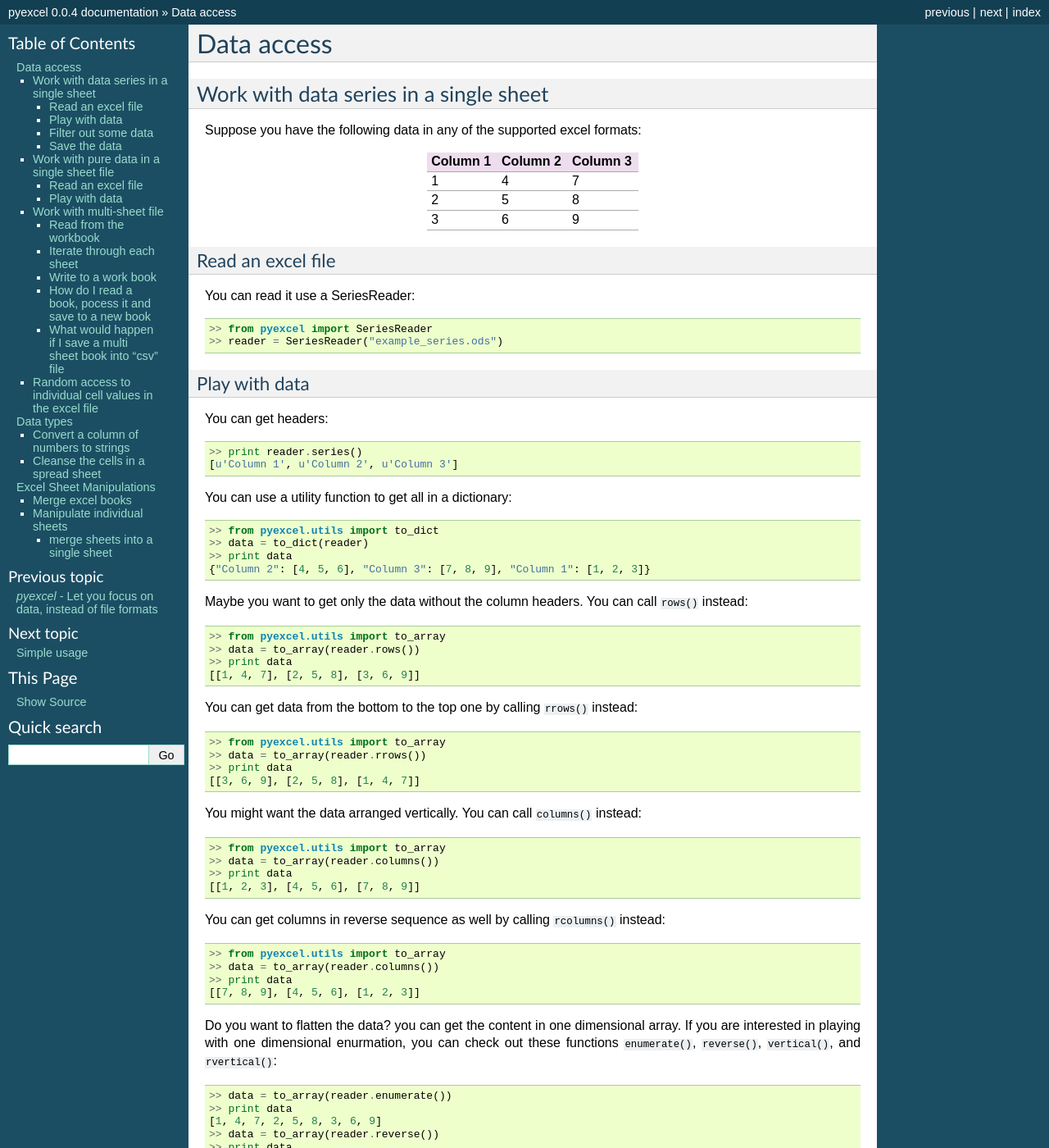
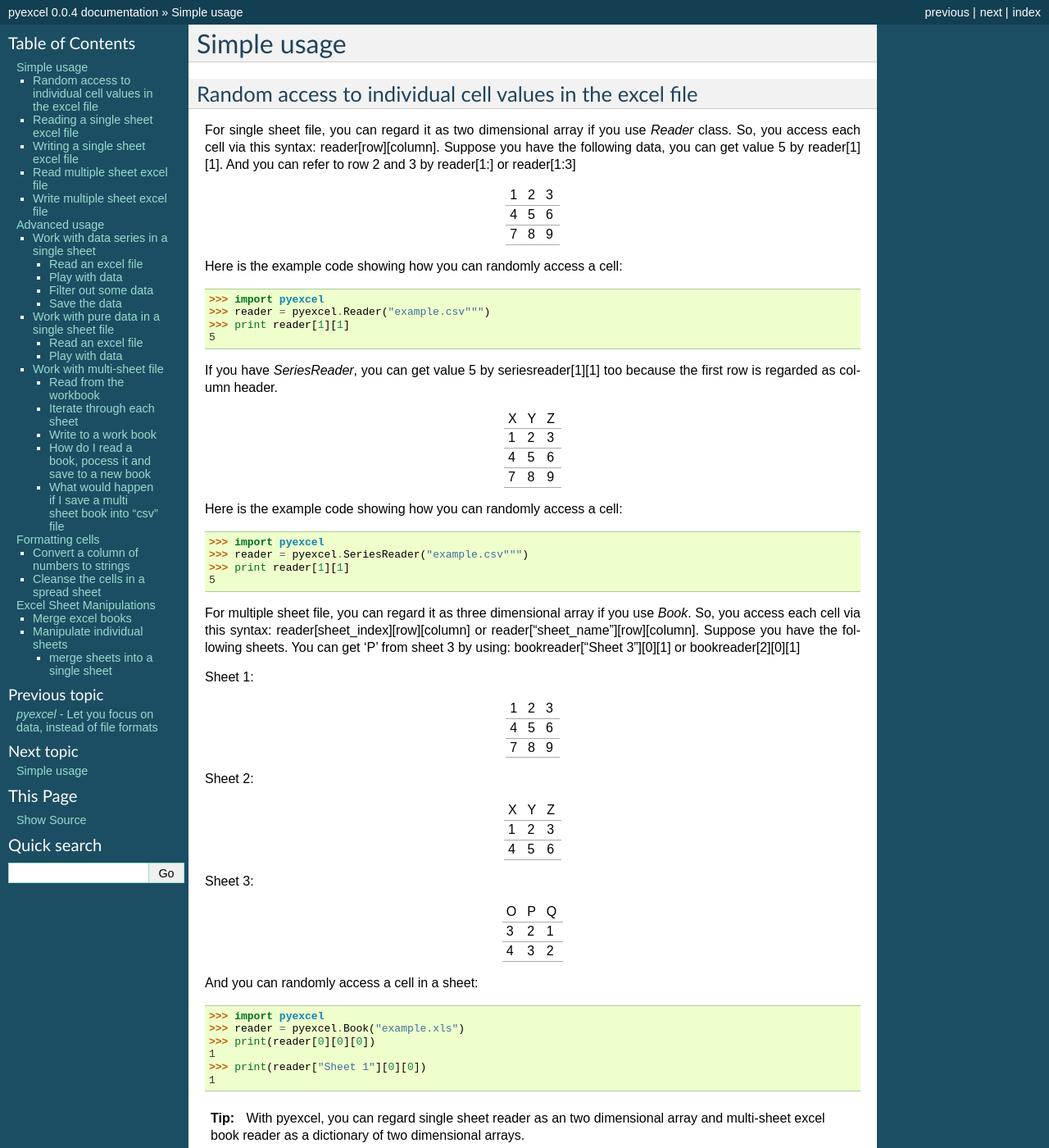
Before and after one commit to pyexcel/pyexcel, a Sphinx documentation site: the page built from doc/source/tutorial.rst, in a window 1280 px wide and 1400 px high. Shown: the whole window at 82% size. Built offline with Sphinx 7.4.7, drawn with Linux system fonts in a browser that asks for light colours; formulas are drawn with MathJax 3; pages that are not in the unit, such as notebooks, are missing from menus; some of the changed text lies outside the part shown.

```diff
--- a/doc/source/tutorial.rst
+++ b/doc/source/tutorial.rst
@@ -1,5 +1,260 @@
-Data access
-===========
+Simple usage
+=============
+
+Random access to individual cell values in the excel file
+---------------------------------------------------------
+
+For single sheet file, you can regard it as two dimensional array if you use `Reader` class. So, you access each cell via this syntax: reader[row][column]. Suppose you have the following data, you can get value 5 by reader[1][1]. And you can refer to row 2 and 3 by reader[1:] or reader[1:3]
+
+= = =
+1 2 3
+4 5 6
+7 8 9
+= = =
+
+Here is the example code showing how you can randomly access a cell::
+
+    >>> import pyexcel
+    >>> reader = pyexcel.Reader("example.csv""")
+    >>> print reader[1][1]
+    5
+
+If you have `SeriesReader`, you can get value 5 by seriesreader[1][1] too because the first row is regarded as column header.
+
+= = =
+X Y Z
+1 2 3
+4 5 6
+7 8 9
+= = =
+
+Here is the example code showing how you can randomly access a cell::
+
+    >>> import pyexcel
+    >>> reader = pyexcel.SeriesReader("example.csv""")
+    >>> print reader[1][1]
+    5
+
+For multiple sheet file, you can regard it as three dimensional array if you use `Book`. So, you access each cell via this syntax: reader[sheet_index][row][column] or reader["sheet_name"][row][column]. Suppose you have the following sheets. You can get 'P' from sheet 3 by using: bookreader["Sheet 3"][0][1] or bookreader[2][0][1]
+
+
+Sheet 1:
+
+= = =
+1 2 3
+4 5 6
+7 8 9
+= = =
+
+Sheet 2:
+
+= = =
+X Y Z
+1 2 3
+4 5 6
+= = =
+
+Sheet 3:
+
+= = =
+O P Q
+3 2 1
+4 3 2
+= = =
+
+And you can randomly access a cell in a sheet::
+
+    >>> import pyexcel
+    >>> reader = pyexcel.Book("example.xls")
+    >>> print(reader[0][0][0])
+    1
+    >>> print(reader["Sheet 1"][0][0])
+    1
+
+.. TIP::
+  With pyexcel, you can regard single sheet reader as an two dimensional array and multi-sheet excel book reader as a dictionary of two dimensional arrays.
+
+Reading a single sheet excel file
+---------------------------------
+Suppose you have a csv, xls, xlsx file as the following:
+
+= = =
+1 2 3
+4 5 6
+7 8 9
+= = =
+
+The following code will give you the data in json::
+
+    from pyexcel import Reader
+    from pyexcel.utils import to_array
+    import json
+
+    # "example.xls","example.xlsx","example.xlsm"
+    reader = Reader("example.csv")
+    data = to_array(reader)
+    print json.dumps(data)
+
+
+The output is::
+
+    [[1, 2, 3], [4, 5, 6], [7, 8, 9]]
+
+Suppose you have a csv, xls, xlsx file as the following:
+
+======== ========= ========
+Column 1 Column 2  Column 3
+======== ========= ========
+1        4         7
+2        5         8
+3        6         9
+======== ========= ========
+
+The following code will give you data series in a dictionary:
+
+.. code-block:: python
+
+    from pyexcel import SeriesReader
+    from pyexcel.utils import to_dict
+
+    # "example.xls","example.xlsx","example.xlsm"
+    reader = SeriesReader("example.csv")
+    data = to_dict(reader)
+    print data
+
+
+The output is::
+
+    {"Column 2": [4, 5, 6], "Column 3": [7, 8, 9], "Column 1": [1, 2, 3]}
+
+
+Writing a single sheet excel file
+---------------------------------
+
+Suppose you have an array as the following:
+
+= = =
+1 2 3
+4 5 6
+7 8 9
+= = =
+
+The following code will write it as an excel file of your choice::
+
+
+    from pyexcel import Writer
+
+    array = [[1, 2, 3], [4, 5, 6], [7, 8, 9]]
+    # "output.xls" "output.xlsx" "output.ods" "output.xlsm"
+    writer = Writer("output.csv")
+    writer.write_array(array)
+    writer.close()
+
+
+Suppose you have a dictionary as the following:
+
+======== ========= ========
+Column 1 Column 2  Column 3
+======== ========= ========
+1        4         7
+2        5         8
+3        6         9
+======== ========= ========
+
+The following code will write it as an excel file of your choice::
+
+    from pyexcel import Writer
+
+    example_dict = {"Column 1": [1, 2, 3], "Column 2": [4, 5, 6], "Column 3": [7, 8, 9]}
+    # "output.xls" "output.xlsx" "output.ods" "output.xlsm"
+    writer = Writer("output.csv")
+    writer.write_dict(example_dict)
+    writer.close()
+
+
+Read multiple sheet excel file
+------------------------------
+
+Suppose you have a book like this:
+
+= = =
+1 2 3
+4 5 6
+7 8 9
+= = =
+
+Sheet 1
+
+= = =
+X Y Z
+1 2 3
+4 5 6
+= = =
+
+Sheet 2
+
+= = =
+O P Q
+3 2 1
+4 3 2
+= = =
+
+Sheet 3
+
+You can get a dictionary out of it by the following code::
+
+    import pyexcel
+
+
+    reader = pyexcel.Reader("example.xls")
+    my_dict = pyexcel.utils.to_dict(reader)
+    print(my_dict)
+
+the output is::
+
+    {
+    u'Sheet 2': [[u'X', u'Y', u'Z'], [1.0, 2.0, 3.0], [4.0, 5.0, 6.0]],
+    u'Sheet 3': [[u'O', u'P', u'Q'], [3.0, 2.0, 1.0], [4.0, 3.0, 2.0]],
+    u'Sheet 1': [[1.0, 2.0, 3.0], [4.0, 5.0, 6.0], [7.0, 8.0, 9.0]]
+    }
+
+
+Write multiple sheet excel file
+-------------------------------
+
+Suppose you have previous data as a dictionary and you want to save it as multiple sheet excel file::
+
+    import pyexcel
+
+
+    content = {
+        'Sheet 2':
+            [
+                ['X', 'Y', 'Z'],
+                [1.0, 2.0, 3.0],
+                [4.0, 5.0, 6.0]
+            ],
+        'Sheet 3':
+            [
+                ['O', 'P', 'Q'],
+                [3.0, 2.0, 1.0],
+                [4.0, 3.0, 2.0]
+            ],
+        'Sheet 1':
+            [
+                [1.0, 2.0, 3.0],
+                [4.0, 5.0, 6.0],
+                [7.0, 8.0, 9.0]
+            ]
+    }
+    writer = pyexcel.BookWriter("myfile.xls")
+    writer.write_book_from_dict(content)
+    writer.close()
+
+You shall get a xls file
+
+Advanced usage
+==============
 
 Work with data series in a single sheet
 ---------------------------------------
@@ -225,9 +480,9 @@ O P Q
 
 You can easily read them out::
 
-    >> from pyexcel import BookReader
+    >> from pyexcel import Reader
     >> from pyexcel.utils import to_dict
-    >> reader = BookReader("example.xls")
+    >> reader = Reader("example.xls")
     >> my_dict = to_dict(reader)
     >> print my_dict
 
@@ -235,8 +490,8 @@ Per each sheet, you can do custom filtering::
 
     >> sheet2 = reader[2]
     >> sheet2.add_filter(pyexcel.filters.EvenRowFilter())
-	>> my_dict = to_dict(reader)
-	>> print my_dict
+    >> my_dict = to_dict(reader)
+    >> print my_dict
 
 You will see sheet2 has been applied even row filter::
 
@@ -268,44 +523,16 @@ You may just process Sheet 2 specificially::
 Write to a work book
 ********************
 
-Now continue from previous section, you can reverse what it is done in previous section. Write the same dictionary back into a file::
-
-    import pyexcel
-
-
-    content = {
-        'Sheet 2':
-            [
-                ['X', 'Y', 'Z'],
-                [1.0, 2.0, 3.0],
-                [4.0, 5.0, 6.0]
-            ],
-        'Sheet 3':
-            [
-                ['O', 'P', 'Q'],
-                [3.0, 2.0, 1.0],
-                [4.0, 3.0, 2.0]
-            ],
-        'Sheet 1':
-            [
-                [1.0, 2.0, 3.0],
-                [4.0, 5.0, 6.0],
-                [7.0, 8.0, 9.0]
-            ]
-    }
-    writer = pyexcel.BookWriter("myfile.ods")
-    writer.write_book_from_dict(content)
-    writer.close()
-
+You can write a dictionary back to any file formats as you read the `Simple Usage` section. Keys will become the sheet names and values become the data content.
 
 How do I read a book, pocess it and save to a new book
 ******************************************************
 
 Yes, you can do that. The code looks like this::
 
-   from pyexcel import BookReader, BookWriter
+   from pyexcel import Book, BookWriter
 
-   reader = BookReader("yourfile.xls")
+   reader = Book("yourfile.xls")
    writer = BookWriter("output.xls")
    for sheet in reader:
        new_sheet = writer.create_sheet(sheet.name)
@@ -354,56 +581,8 @@ You will end up with three csv files::
 and their content is the value of the dictionary at the corresponding key
 
 
-Random access to individual cell values in the excel file
----------------------------------------------------------
-
-For single sheet file, you can regard it as two dimensional array if you use `Reader` class. So, you access each cell via this syntax: reader[row][column]. Suppose you have the following data, you can get value 5 by reader[1][1]. And you can refer to row 2 and 3 by reader[1:] or reader[1:3]
-
-= = =
-1 2 3
-4 5 6
-7 8 9
-= = =
-
-If you have `SeriesReader`, you can get value 5 by seriesreader[1][1] too because the first row is regarded as column header.
-
-= = =
-X Y Z
-1 2 3
-4 5 6
-7 8 9
-= = =
-
-
-For multiple sheet file, you can regard it as three dimensional array if you use `BookReader`. So, you access each cell via this syntax: reader[sheet_index][row][column] or reader["sheet_name"][row][column]. Suppose you have the following sheets. You can get 'P' from sheet 3 by using: bookreader["Sheet 3"][0][1] or bookreader[2][0][1]
-
-
-Sheet 1:
-
-= = =
-1 2 3
-4 5 6
-7 8 9
-= = =
-
-Sheet 2:
-
-= = =
-X Y Z
-1 2 3
-4 5 6
-= = =
-
-Sheet 3:
-
-= = =
-O P Q
-3 2 1
-4 3 2
-= = =
-
-Data types
-===========
+Formatting cells
+================
 
 Previous section has assumed the data is in the format that you want. In reality, you have to manipulate the data types a bit to suit your needs. Hence, `formatters` comes into the scene. The formatters take effect when the data is read on the fly. They do not affect the persistence of the data in the excel files.
 
@@ -498,20 +677,20 @@ Merge excel books
 
 Suppose you have two excel books and each had three sheets. You can merge them and get a new book::
 
-    >>> import pyexcel.BookReader
-    >>> merged_book = BookReader("book1.xls") + BookReader("book2.ods")
+    >>> import pyexcel.Book
+    >>> merged_book = Book("book1.xls") + Book("book2.ods")
 
 You also can merge indivdual sheets::
 
-    >>> merged_book = BookReader("book1.xls")["Sheet1"] + BookReader("book2.ods")["Sheet2"]
+    >>> merged_book = Book("book1.xls")["Sheet1"] + Book("book2.ods")["Sheet2"]
 
 or::
 
-    >>> merged_book = BookReader("book1.xls")["Sheet1"] + BookReader("book2.ods")
+    >>> merged_book = Book("book1.xls")["Sheet1"] + Book("book2.ods")
 
 or::
 
-    >>> merged_book = BookReader("book1.xls") + BookReader("book2.ods")["Sheet2"]
+    >>> merged_book = Book("book1.xls") + Book("book2.ods")["Sheet2"]
 
 
 Manipulate individual sheets
@@ -523,8 +702,9 @@ merge sheets into a single sheet
 Suppose you want to merge many csv files row by row into a new sheet.
 
     >>> import pyexcel
+    >>> import glob
     >>> merged = pyexcel.Reader()
-    >>> for file in glob("*.csv"):
+    >>> for file in glob.glob("*.csv"):
     >>>     merged += pyexcel.Reader(file)
     >>> writer = pyexcel.Writer("merged.csv")
     >>> writer.write_reader(merged)
```
Also changed, not shown: README.md (+34 -266 lines), 2 other files.
